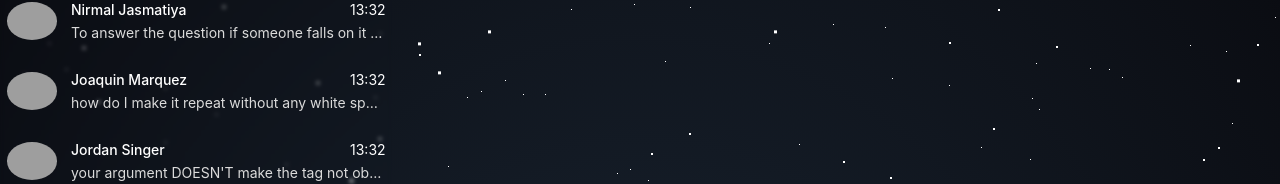
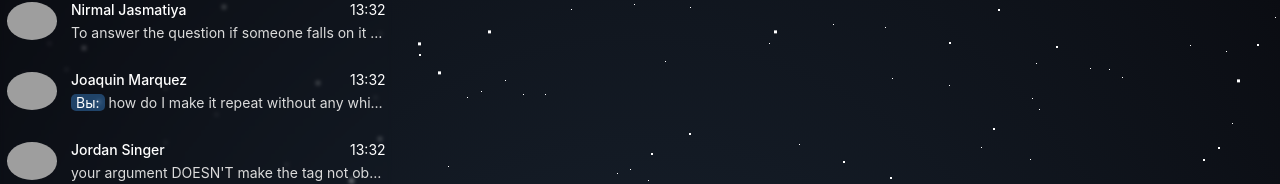
Before and after one commit to aqolys/jet-a, a Vue app: page / in a window 1280 px wide. Shown: the part 147-331 px from the top of the page. Built offline with nearby package versions, Linux system fonts and the light colour scheme; grey boxes are pictures that could not be loaded.

Commit message:
кароче добавил штуку в компонент chat указывающую на то что последнее сообщение мое

```diff
--- a/src/components/chats/Chat.vue
+++ b/src/components/chats/Chat.vue
@@ -9,7 +9,12 @@
       <span class="chat__status" v-show="value.online"></span>
     </div>
     <div class="chat__name">{{ value.name }}</div>
-    <div class="chat__preview">{{ value.preview }}</div>
+    <div
+      class="chat__preview"
+      :class="{ 'chat__preview--im': lastMessageAuthor }"
+    >
+      {{ value.preview }}
+    </div>
     <div class="chat__date">{{ parseDate(value.at) }}</div>
   </div>
 </template>
@@ -20,6 +25,11 @@ import { mapState } from "vuex";
 
 export default {
   props: ["value"],
+  data() {
+    return {
+      lastMessageAuthor: this.value.id === 0 /* user.id */ ? true : false,
+    };
+  },
   computed: {
     ...mapState({
       activeChat: "activeChat",
@@ -95,6 +105,14 @@ export default {
     text-overflow: ellipsis;
     white-space: nowrap;
     color: $text-muted;
+
+    &--im::before {
+      content: "Вы:";
+      background: $blue-muted !important;
+      color: white;
+      padding: 0 5px 0 5px;
+      border-radius: 5px;
+    }
   }
 
   &__date {
--- a/src/components/chats/data.js
+++ b/src/components/chats/data.js
@@ -18,7 +18,7 @@ export default [
     unread: 2,
   },
   {
-    id: 'asd12dasd',
+    id: 0,
     name: 'Joaquin Marquez',
     preview: 'how do I make it repeat without any white spaces between the last span and repeated first span (No white spaces after last span?) ',
     at: Date.now(),
```
